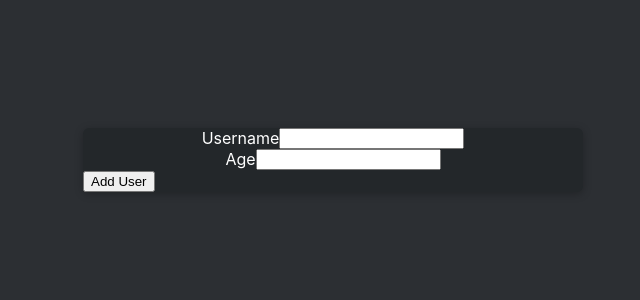
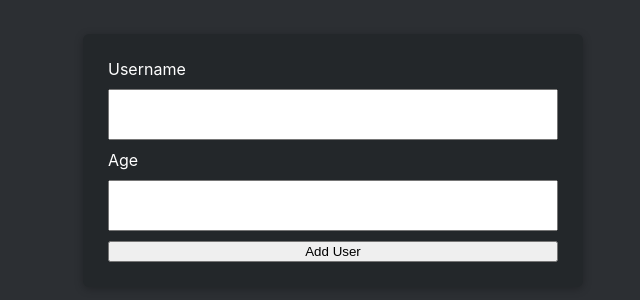
Before and after one commit to JorchCortez/ReactTCG-Course, a React (Create React App) app in the folder project-3/: page / in a window 1280 px wide. Shown: the part 240-540 px from the top of the page, without its empty margins (307-947 px from the left). Built offline with nearby package versions, Linux system fonts and the light colour scheme.

Commit message:
adding button and re-stilying forms

```diff
--- /dev/null
+++ b/project-3/src/Components/UI/Button/Button.js
@@ -0,0 +1,16 @@
+import React from 'react'
+import './Button.css'
+
+const Button = (props) => {
+    return (
+        <button
+            className='button'
+            type={props.type || 'button'}
+            onClick={props.onClick}
+        >
+            {props.children}
+        </button>
+    )
+}
+
+export default Button;
--- a/project-3/src/Components/Users/AddUser/AddUser.css
+++ b/project-3/src/Components/Users/AddUser/AddUser.css
@@ -1,16 +1,30 @@
-.form-control{
-    display: flex;
-    align-content: center;
-    justify-content: center;
-    width: 100%;
-    paddig:20px;
+*{
+  box-sizing: border-box;
+}
+.flex-form{
+  display: flex;
+  flex-direction: column;
+  width: 500px;
+  padding: 25px
 }
 
-.input {
-    margin: 2rem auto;
+.form-control{
+  display: flex;
+  flex-wrap: wrap;
+  align-content: center;
+  justify-content: center;
+  width: 100%;
+}
+
+.form-control label{
+  width: 100%;
+}
+
+.form-control input {
+    margin: 10px 0;
     padding: 1rem;
-    width: 90%;
-    max-width: 40rem;
+    width: 100%;
+
   }
 
   .input label {
--- a/project-3/src/Components/Users/AddUser/AddUser.js
+++ b/project-3/src/Components/Users/AddUser/AddUser.js
@@ -1,5 +1,6 @@
 import './AddUser.css'
 import Card from '../../UI/Card/Card';
+import Button from '../../UI/Button/Button';
 const AddUser = (props) => {
 
     const addUserHandler = (event) => {
@@ -9,7 +10,7 @@ const AddUser = (props) => {
 
     return(
         <Card>
-            <form onSubmit={addUserHandler}>
+            <form className='flex-form' onSubmit={addUserHandler}>
                 <div className='form-control'>
                     <label htmlFor="username">Username</label>
                     <input id="username" type="text" />
@@ -18,7 +19,7 @@ const AddUser = (props) => {
                     <label htmlFor="age">Age</label>
                     <input id="age" type="number" />
                 </div>
-                    <button type="submit">Add User</button>
+                    <Button type="submit">Add User</Button>
             </form>
         </Card>
     )
```
Also changed, not shown: project-3/src/Components/UI/Button/Button.css (added).
